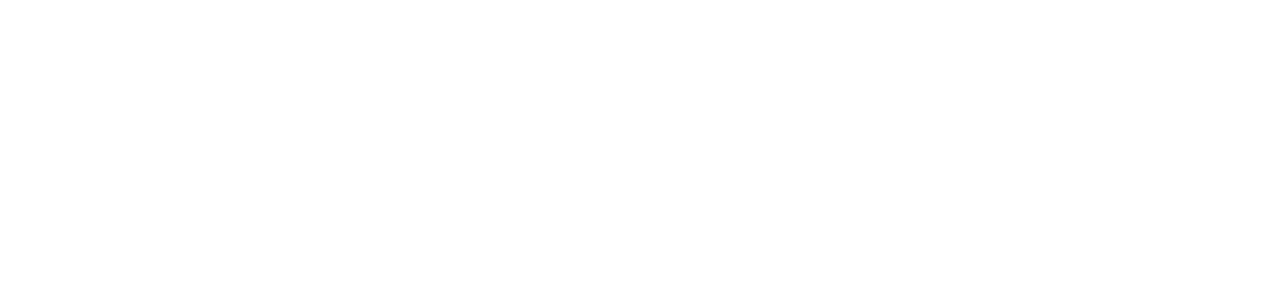
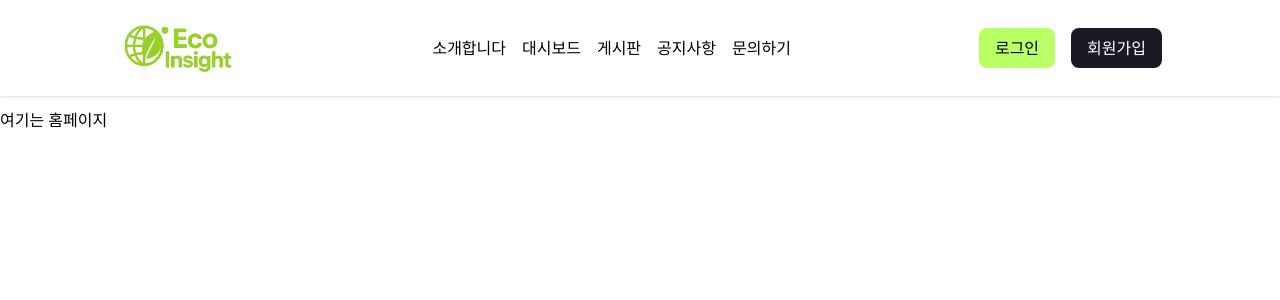
Before and after one commit to holelung/EcoInsight, a React (Vite) app in the folder frontend/eco-insight/: page / in a window 1280 px wide. Shown: the top 300 px of the page. Built offline with nearby package versions, Linux system fonts and the light colour scheme.

Commit message:
헤더 약간완성

```diff
--- a/frontend/eco-insight/src/App.jsx
+++ b/frontend/eco-insight/src/App.jsx
@@ -1,5 +1,8 @@
 import './App.css'
+import { Route, Routes } from "react-router-dom";
 import { AuthProvider } from './components/Context/AuthContext'
+import HomePage from './pages/HomePage/HomePage';
+import Header from './components/Common/Header/Header';
 
 function App() {
 
@@ -7,8 +10,10 @@
   return (
     <>
       <AuthProvider>
-
-
+        <Header />
+        <Routes>
+          <Route path='/' element={<HomePage />} />
+        </Routes>
       </AuthProvider>
     </>
   )
--- a/frontend/eco-insight/src/Common/Header/Header.jsx
+++ /dev/null
@@ -1,44 +0,0 @@
-import React from "react";
-
-const Header = () => {
-  return (
-    <div className="bg-gray-900 text-white font-sans">
-      {/* 상단 헤더 */}
-      <header className="bg-white text-black flex items-center justify-between px-6 py-4">
-        {/* 로고 */}
-        <div className="text-green-500 font-bold text-xl">🌍 Eco Insight</div>
-
-        {/* 네비게이션 메뉴 */}
-        <nav className="flex space-x-6">
-          <a href="#" className="hover:text-green-600">
-            소개합니다
-          </a>
-          <a href="#" className="hover:text-green-600">
-            대시보드
-          </a>
-          <a href="#" className="hover:text-green-600">
-            게시판
-          </a>
-          <a href="#" className="hover:text-green-600">
-            공지사항
-          </a>
-          <a href="#" className="hover:text-green-600">
-            문의하기
-          </a>
-        </nav>
-
-        {/* 로그인 / 회원가입 */}
-        <div className="space-x-2">
-          <button className="bg-lime-300 text-black px-4 py-2 rounded">
-            로그인
-          </button>
-          <button className="bg-gray-800 text-white px-4 py-2 rounded">
-            회원가입
-          </button>
-        </div>
-      </header>
-    </div>
-  );
-};
-
-export default Header;
--- a/frontend/eco-insight/src/components/Common/Header/Header.jsx
+++ b/frontend/eco-insight/src/components/Common/Header/Header.jsx
@@ -1,19 +1,32 @@
-
+import logo from '../../../assets/EcoInsigthLogo2.png'
 
 const Header = () => {
 
   return (
     <>
       <header className="w-full">
-        <div className="flex items-center justify-between px-6 py-3 bg-white shadow">
+        <div className="flex items-center justify-around px-6 py-5 mb-3 bg-white shadow">
           <div className="logo-area flex items-center space-x-2">
-            <img src="../../assets/EcoInsightLogo2.png" alt="EcoInsightLogo" className="h-8 w-auto"/>
+            <img
+              src={logo}
+              alt="EcoInsightLogo"
+              className="h-14 w-auto"
+            />
           </div>
           <div className="nav-area">
-
+            <ul className="flex space-x-4 py-3">
+              <li>소개합니다</li>
+              <li>대시보드</li>
+              <li>게시판</li>
+              <li>공지사항</li>
+              <li>문의하기</li>
+            </ul>
           </div>
           <div className="button-area flex items-center space-x-4">
-            <button></button>
+            <button className="px-4 py-2 rounded-lg bg-main">로그인</button>
+            <button className="px-4 py-2 rounded-lg bg-sub text-white">
+              회원가입
+            </button>
           </div>
         </div>
       </header>
--- a/frontend/eco-insight/src/index.css
+++ b/frontend/eco-insight/src/index.css
@@ -1 +1,7 @@
 @import "tailwindcss";
+
+@theme {
+
+  --color-main: #B9FF66;
+  --color-sub: #191A23;
+}
--- a/frontend/eco-insight/src/pages/HomePage/Home.jsx
+++ b/frontend/eco-insight/src/pages/HomePage/HomePage.jsx
@@ -2,7 +2,7 @@
 const HomePage = () => {
   return (
     <>
-      하핳
+      여기는 홈페이지
     </>
   );
 }
```
Also changed, not shown: frontend/eco-insight/src/Common/Header/Header.css (deleted), 1 other file (tests, documents, lock files or other folders).
